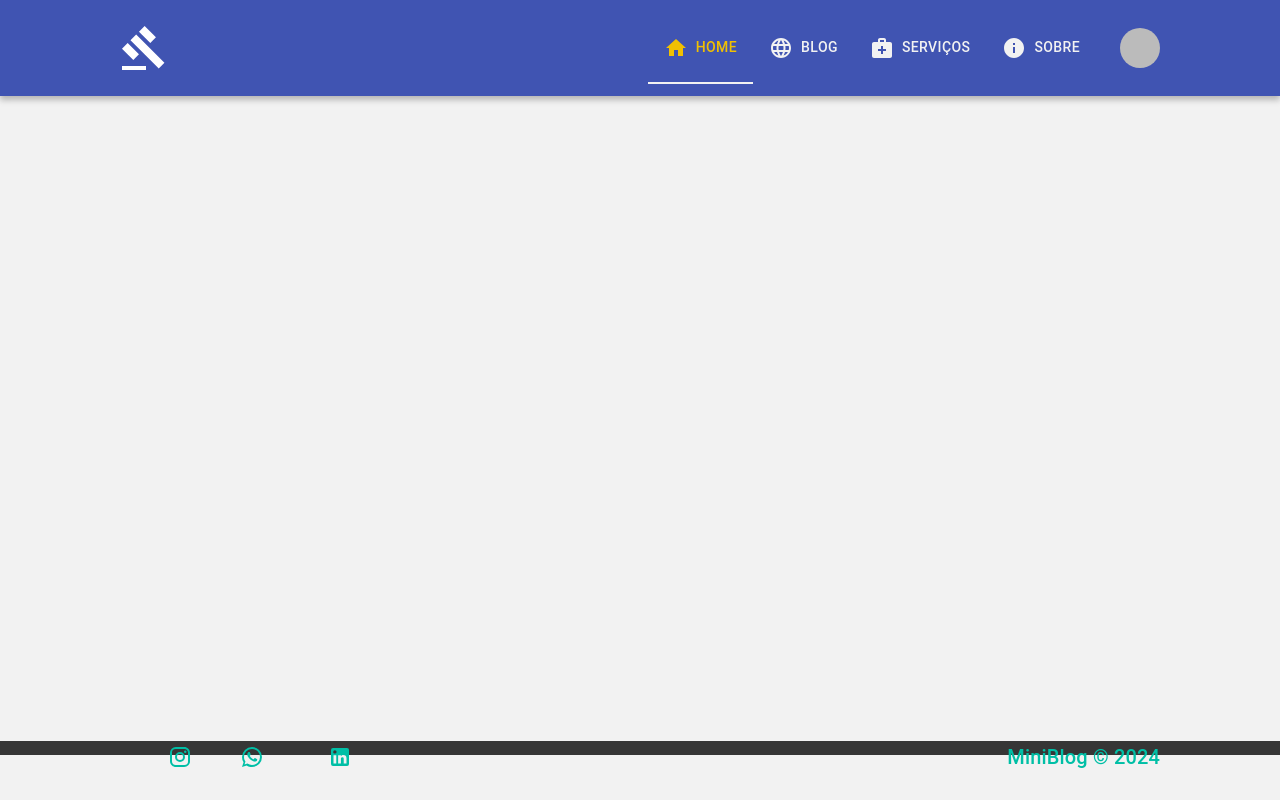
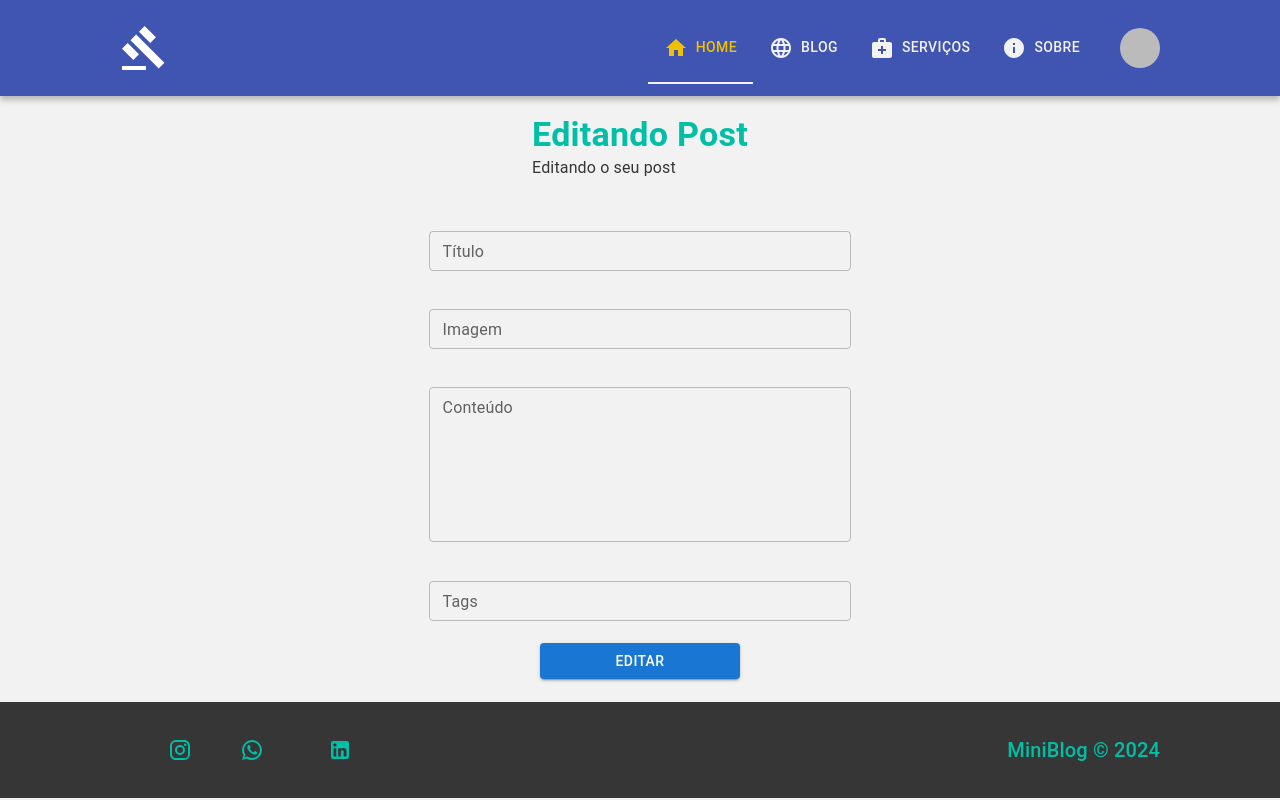
Before and after one commit to JamissonRamos/min_blog_adv, a React (Vite) app: page /post/editPost/1 in a window 1280 px wide. Built offline with nearby package versions, Linux system fonts and the light colour scheme; no server answers; sample sign-in values are in the browser's storage.

Commit message:
Atualizando dados

```diff
--- a/src/App.jsx
+++ b/src/App.jsx
@@ -35,6 +35,7 @@ import './App.css'
   import BlogPage from './page/blog-page/BlogPage';
   import Search from './page/search/Search';
   import Post from './page/post/Post';
+import EditPost from './page/edit-post/EditPost';
 //*****************************************************************/
 
 function App() {
@@ -89,6 +90,7 @@ function App() {
             <Route path='/register' element={ !user ? <Register/> : <Navigate to="/" />  } ></Route>
             <Route path='/dashboard' element={user ? <Dashboard/> : <Navigate to="/login" /> } ></Route>
             <Route path='/post/createPost' element={user ? <CreatePost/> : <Navigate to="/login" /> } ></Route>
+            <Route path='/post/editPost/:id' element={user ? <EditPost/> : <Navigate to="/login" /> } ></Route>
           </Routes>
 
           <section  className='section-footer'>
--- a/src/page/dashboard/Dashboard.jsx
+++ b/src/page/dashboard/Dashboard.jsx
@@ -3,7 +3,7 @@
 import { Alert, Button } from '@mui/material';
 import DescriptionForm from '../../components/components-form/DescriptionForm';
 import styles from './Dashboard.module.css';
-import { useNavigate } from 'react-router-dom';
+import { Link, useNavigate } from 'react-router-dom';
 
 //Hook
 import { useAuthValue } from '../../context/AuthContext';
@@ -25,14 +25,26 @@ const Dashboard = () => {
     const {documents: posts, error, loading } = useFetchDocuments("posts", null, uid)
 
 
+    const deleteDocument = (id) => {
+
+        console.log(id)
+    }
+
+
     console.log(posts)
+
+    if(loading){
+
+        return  <>
+
+            { loading && ( <LineProgress/> ) }
+        </>
+    }
+
     return (
 
         <>
             <div className={styles.container}>
-
-
-                { loading && ( <LineProgress/> ) }
 
                 {
                     error && (
@@ -77,43 +89,48 @@ const Dashboard = () => {
                                 <TitleForm>Todos os seus posts</TitleForm>
                             </div>
 
+
+                            <div  className={styles.table}>
+
                                 <div className={styles.tableHeader}>
                                     <span className={styles.row} >Título</span>
                                     {/* <span className={styles.row} >ações</span> */}
                                 </div>
 
-                            <div className={styles.table}>
-
                                 <div className={styles.tableBody}>
 
+                                    {
+                                        posts && posts.map((post) => (
+
+                                            <div className={styles.tableRow} key={post.id} >
+
                                                 <p className={styles.rowBody}>
-                                        posts
+                                                    {post.data.title}
                                                 </p>
 
                                                 <div className={styles.footer}>
 
-                                        <span className={styles.rowBody}>Ver</span>
-                                        <span className={styles.rowBody}>Editar</span>
-                                        <span className={styles.rowBody}>Excluir</span>
+                                                    <Link to={`/post/${post.id}`}>
+                                                        <Button variant='outlined'  className={styles.btn}>
+                                                            <span  className={styles.btn}>Ver</span>
+                                                        </Button>
+                                                    </Link>
+
+                                                    <Link to={`/post/editPost/${post.id}`}>
+                                                        <Button variant='outlined'  className={styles.btn}>
+                                                        <span  className={styles.btn}>Editar</span>
+                                                        </Button>
+                                                    </Link>
+
+                                                    <Button variant='contained' color="error" onClick={() => deleteDocument(post.id)}>
+                                                        <span  className={styles.btn2 }>Excluir</span>
+                                                    </Button>
 
                                                 </div>
 
                                             </div>
-
-                                <div className={styles.tableBody}>
-
-                                    <p className={styles.rowBody}>
-                                        posts
-                                    </p>
-
-                                    <div className={styles.footer}>
-
-                                        <span className={styles.rowBody}>Ver</span>
-                                        <span className={styles.rowBody}>Editar</span>
-                                        <span className={styles.rowBody}>Excluir</span>
-
-                                    </div>
-
+                                        ))
+                                    }
                                 </div>
 
                             </div>
--- /dev/null
+++ b/src/page/edit-post/EditPost.jsx
@@ -0,0 +1,178 @@
+
+//React
+import { useNavigate } from 'react-router-dom';
+
+//UseForm
+import { useForm } from 'react-hook-form';
+
+//Yup
+import { yupResolver } from '@hookform/resolvers/yup';
+import * as Yup from 'yup';
+
+//Css
+import styles from './EditPost.module.css';
+
+//Material UI
+import { Button, Alert } from '@mui/material';
+
+//Contexto
+import { useAuthValue } from '../../context/AuthContext'
+
+//Hooks
+import { useInsertDocuments } from '../../hooks/useInsertDocuments';
+
+//Components
+import LineProgress from '../../components/line-progress/LineProgress'
+import TitleForm from '../../components/components-form/TitleForm';
+import DescriptionForm from '../../components/components-form/DescriptionForm';
+import InputText from '../../components/components-form/InputText';
+
+const schema = Yup.object().shape({
+    title:Yup.string().min(3, 'Campo tem quer ter no mínimo 3 caracteres').required('Campo Obrigatório'),
+    image:Yup.string().url('O campo image deve ser uma URL válida').required('Campo Obrigatório'),
+    body:Yup.string().min(6, 'Campo tem quer ter no mínimo 6 caracteres').required('Campo Obrigatório'),
+    // tags:Yup.string().required('Campo Obrigatório').split('; ').map(tag => `#${tag.toUpperCase()}`).join(';') ,
+    tags: Yup.string().transform(value => {
+        const tagsArray = value.split('; ').map(tag => `${tag.trim().toLowerCase().replace(/ /g, '')}`); // Remove todos os espaços em branco
+            return tagsArray.join(';');
+    }).required('Campo Obrigatório')
+})
+
+const componentsForm = [
+    {id:1, typeComponent:'text', nameComponent:'title', placeholder:'Digite um titulo', label: 'Título'},
+    {id:2, typeComponent:'text', nameComponent:'image',  placeholder:'Insira um imagem que represente seu post', label: 'Imagem'},
+    {id:3, typeComponent:'textArea', nameComponent:'body', placeholder:'Insira o  conteúdo do post', label: 'Conteúdo'},
+    {id:4, typeComponent:'text', nameComponent:'tags', placeholder:'Coloque suas tags separadas por ; ', label: 'Tags'}
+]
+
+const EditPost = () => {
+
+    const { insertDocument, response } = useInsertDocuments("posts"); // error: authError
+
+    const user = useAuthValue();
+    const navigate = useNavigate();
+
+    // const [errorRequest, setErrorRequest] = useState('');
+
+    const { register, handleSubmit, formState, reset } = useForm({
+        mode: 'all',
+        resolver: yupResolver(schema),
+        defaultValues: {
+            title: '',
+            image: '',
+            body: '',
+            tags: ''
+        }
+    });
+
+    const { errors: formError, isSubmitting } = formState
+
+    const handleSubmitData = async (data) =>
+    {
+        const tagsArray = data.tags.split(';').map(tag => tag.trim());
+
+        await insertDocument({
+            data: {
+                ...data,
+                tags: tagsArray
+                },
+            uid: user.uid,
+            createdBy: user.displayName,
+            });
+
+
+            reset();
+
+            //redirec page home
+            navigate("/")
+    };
+
+    return (
+
+        <>
+
+            <div className={styles.container}>
+
+                { isSubmitting && ( <LineProgress/> ) }
+
+                {
+                    response.error && (
+
+                    <Alert
+                        sx={{width: '100%', padding: '0 .4rem', m: 0, border: 'none', fontSize: '0.2rem'}}
+                        variant="outlined"
+                        severity="error" >
+                            {response.error}
+                    </Alert>
+
+                    )
+                }
+
+                <div>
+                    <TitleForm>
+                        Editando Post
+                    </TitleForm>
+
+                    <DescriptionForm>
+                        Editando o seu post
+                    </DescriptionForm>
+
+                </div>
+
+                <form className={styles.form} onSubmit={handleSubmit(handleSubmitData)}>
+
+                    {
+                        componentsForm.map(({id, typeComponent, nameComponent, label, placeholder}) => (
+
+                            <div className={styles.boxInput} key={id}>
+
+                                <div className={styles.boxContainerInput}>
+
+                                    <div className={styles.inputTex}>
+
+                                        <InputText
+                                            nameComponent={nameComponent}
+                                            label={label}
+                                            placeholder={placeholder}
+                                            typeComponent={typeComponent}
+                                            register={register} // Passando o register para o componente InputText {... register(nameComponent)}
+                                        />
+
+                                    </div>
+
+
+                                </div>
+
+                                <div className={styles.boxErro}>
+                                    {formError[nameComponent] && (
+                                        <Alert
+                                            sx={{width: '100%', padding: '0 .4rem', m: 0, border: 'none', fontSize: '0.2rem'}}
+                                            variant="outlined" severity="error" >
+                                                {formError[nameComponent].message}
+                                        </Alert>
+                                    )}
+                                </div>
+
+                            </div>
+                        ))
+                    }
+
+                    <div className={styles.button}>
+                        <Button
+                            sx={{width: '200px'}}
+                            variant='contained'
+                            type='submit'
+                            disabled={isSubmitting}
+                        >
+                            {isSubmitting ? 'enviando...' : 'Editar'}
+                        </Button>
+                    </div>
+                </form>
+
+            </div>
+
+        </>
+    )
+}
+
+export default EditPost
--- /dev/null
+++ b/src/page/edit-post/EditPost.module.css
@@ -0,0 +1,127 @@
+
+.container
+{
+    /* border: 1px solid red; */
+
+    width: 100%;
+    /* height: 100vh; */
+
+    display: flex;
+    flex-direction: column;
+    align-items: center;
+
+    gap: 1rem;
+
+    padding: 0 120px;
+
+
+
+
+}
+
+.boxTitleDescription
+{
+    width: 100%;
+    display: flex;
+    flex-direction: column;
+    align-items: center;
+    justify-content: center;
+}
+
+
+.form
+{
+    /* border: 1px solid red; */
+    width: 85%;
+
+
+    display: flex;
+    flex-direction: column;
+
+    padding: 1rem 0;
+}
+
+
+.boxInput
+{
+    /* border: 1px solid red; */
+
+    width: 100%;
+
+    display: flex;
+    flex-direction: column;
+    align-items: center;
+    justify-content: flex-start;
+    gap: .2rem;
+
+    padding: .4rem;
+}
+
+.boxContainerInput
+{
+    /* border: 1px solid blue; */
+
+    width: 100%;
+    height: auto;
+
+    display: flex;
+    flex-direction: column;
+    align-items: center;
+    justify-content: center;
+    /* gap: .2rem; */
+
+    /* padding: 2.4rem 0; */
+
+    overflow: hidden;
+}
+
+.inputTex, .boxErro
+{
+    /* border: 1px solid red; */
+
+    width: 50%;
+
+    display: flex;
+    align-items: center;
+    justify-content: center;
+
+    padding: .2rem .4rem;
+}
+
+
+.button
+{
+    /* border: 1px solid red; */
+
+    width: 100%;
+    grid-column: 1 / -1;
+
+    display: flex;
+    align-items: center;
+    justify-content: center;
+
+    padding: .2rem;
+}
+
+
+@media (max-width: 900px) {
+
+    .container
+{
+
+    padding: 2rem 20px;
+
+}
+    .form {
+
+        width: 100%;
+    }
+
+
+    .inputTex, .boxErro
+    {
+        /* border: 1px solid red; */
+
+        width: 100%;
+    }
+}
```
Also changed, not shown: src/page/dashboard/Dashboard.module.css (+29 -7 lines), src/index.css (line endings or trailing spaces). Lines whose indentation alone changed are shown as unchanged.
